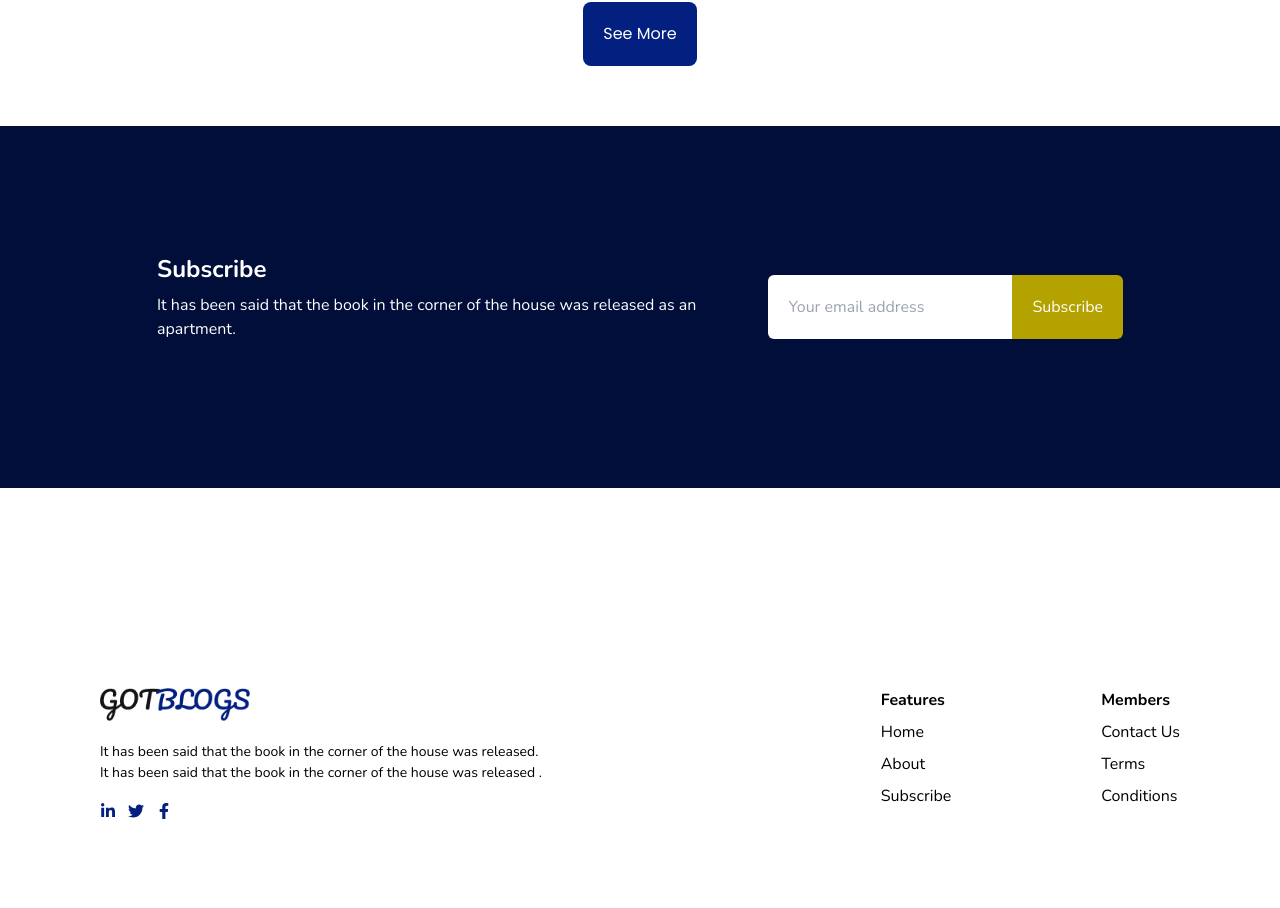
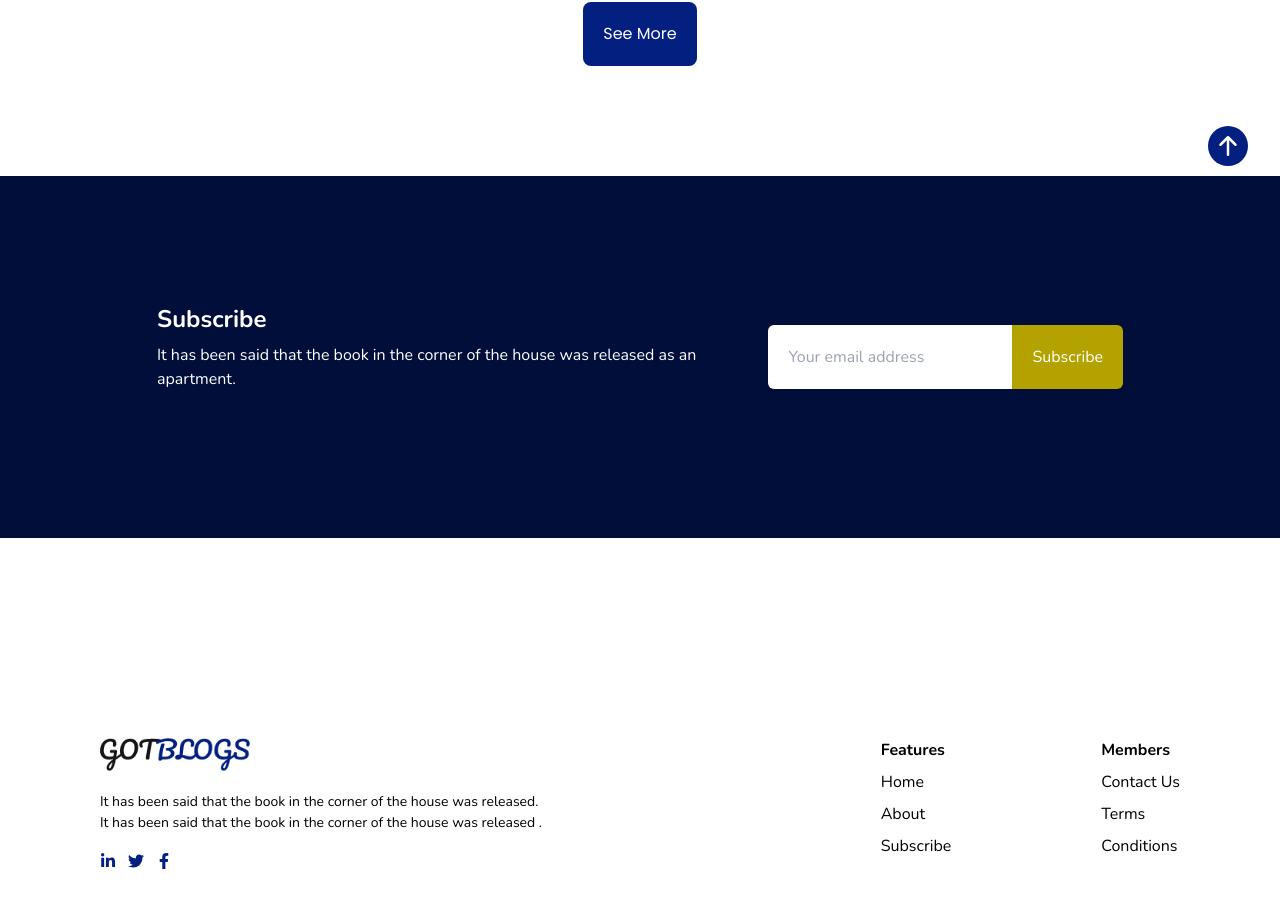
Before and after one commit to Claudbest1/GotBlog, a React (Create React App) app: page / in a window 1280 px wide. Shown: the part 3100-4008 px from the top of the page. Built offline with nearby package versions, Linux system fonts and the light colour scheme.

Commit message:
scrolltotop button

```diff
--- a/src/pages/Home.jsx
+++ b/src/pages/Home.jsx
@@ -1,17 +1,46 @@
-import React from 'react'
+import React, { useState, useEffect } from 'react';
 import Hero from '../components/Hero'
 import News from '../components/News'
 import CTA from '../components/CTA'
 import Footer from '../components/Footer'
 import HeroSlider from '../components/HeroSlider'
+import {BsFillArrowUpCircleFill} from 'react-icons/bs'
 
 const Home = () => {
+  const [isVisible, setIsVisible] = useState(false);
+
+   // Function to handle scrolling and show/hide the arrow
+  const handleScroll = () => {
+    if (window.pageYOffset > 300) {
+      setIsVisible(true);
+    } else {
+      setIsVisible(false);
+    }
+  };
+
+   // Add a scroll event listener when the component mounts
+  useEffect(() => {
+    window.addEventListener('scroll', handleScroll);
+    return () => {
+      window.removeEventListener('scroll', handleScroll);
+    };
+  }, []);
+
+  // Function to scroll to the top when the arrow is clicked
+  const scrollToTop = () => {
+    window.scrollTo({ top: 0, behavior: 'smooth' });
+  };
+
   return (
-    <main className="">
+    <main className="relative">
       <HeroSlider />
       <News />
+      <div className='flex w-full h-[50px] text-blue align-middle justify-end pr-[32px] relative' onClick={scrollToTop}>
+        <BsFillArrowUpCircleFill className='text-[40px] absolute hover:bg-deepblue' aria-hidden="true"/>
+      </div>
       <CTA />
-      <Footer/>
+      <Footer />
+
     </main>
   )
 }
```
